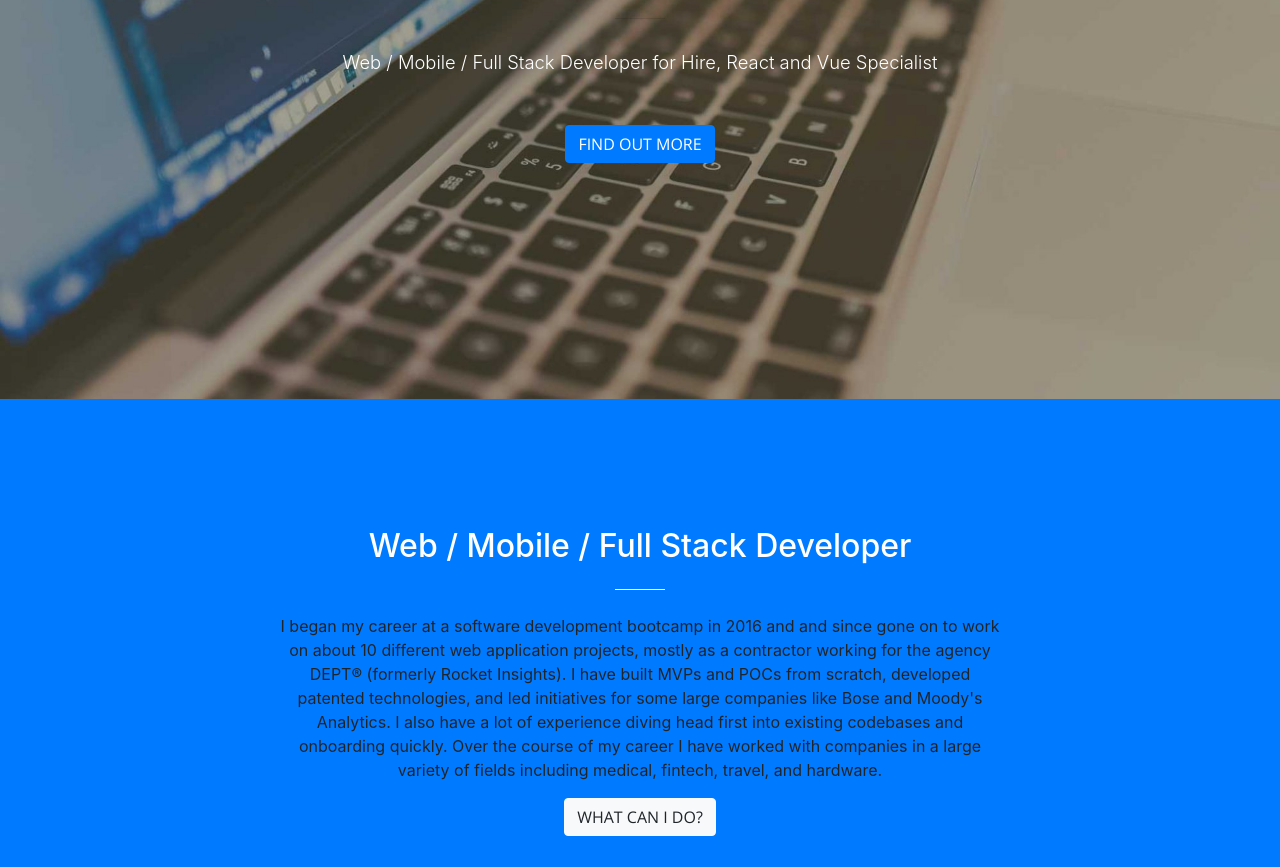
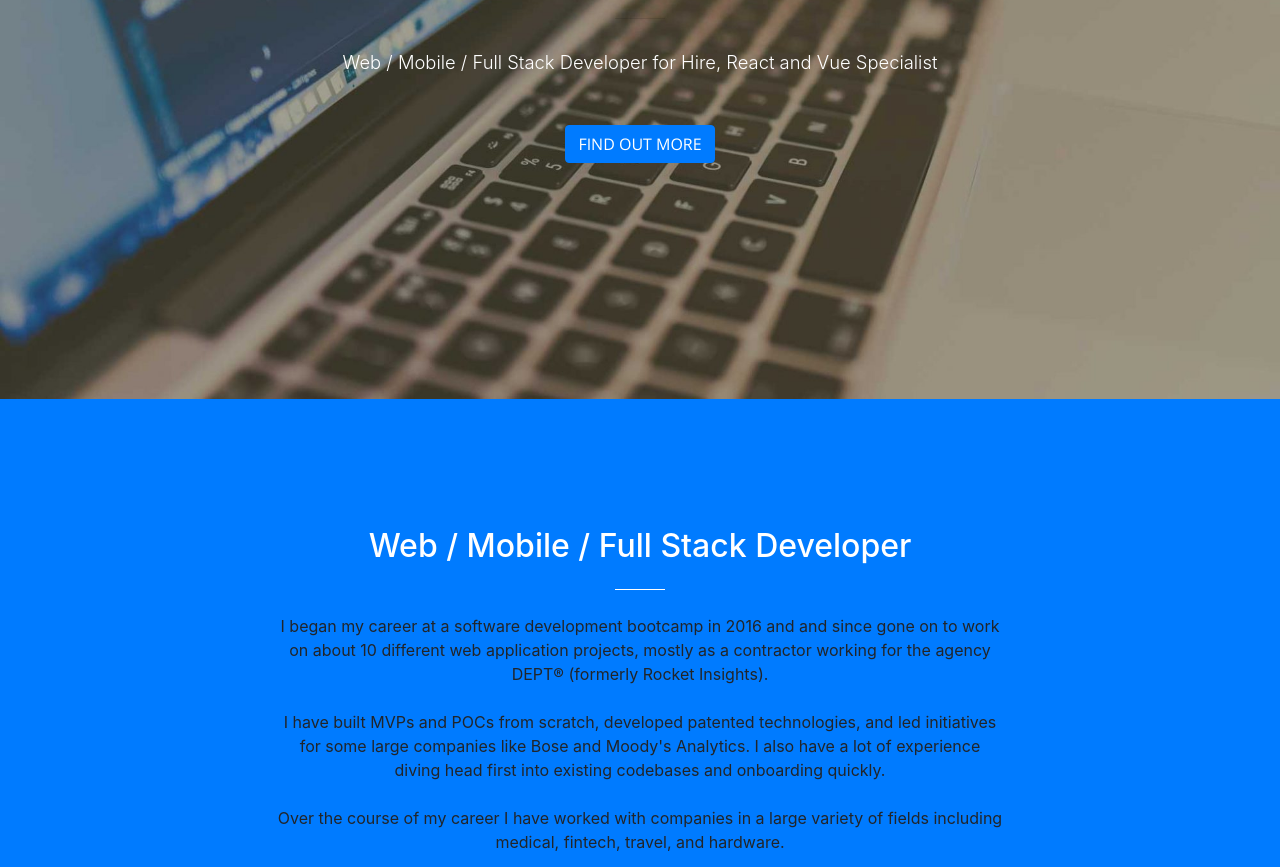
Before and after one commit to yonatanmk/yonatanmk.github.io, a website with bundled scripts: page index.html in a window 1280 px wide. Shown: the part 401-1268 px from the top of the page. Built offline with nearby package versions, Linux system fonts and the light colour scheme.

Commit message:
description

```diff
--- a/index.html
+++ b/index.html
@@ -82,7 +82,7 @@
           <div class="col-lg-8 mx-auto text-center">
             <h2 class="section-heading text-white">Web / Mobile / Full Stack Developer</h2>
             <hr class="light my-4">
-            <p class="text-faded mb-4"></p>I began my career at a software development bootcamp in 2016 and and since gone on to work on about 10 different web application projects, mostly as a contractor working for the agency DEPT® (formerly Rocket Insights). I have built MVPs and POCs from scratch, developed patented technologies, and led initiatives for some large companies like Bose and Moody's Analytics. I also have a lot of experience diving head first into existing codebases and onboarding quickly. Over the course of my career I have worked with companies in a large variety of fields including medical, fintech, travel, and hardware.</p>
+            <p class="text-faded mb-4"></p>I began my career at a software development bootcamp in 2016 and and since gone on to work on about 10 different web application projects, mostly as a contractor working for the agency DEPT® (formerly Rocket Insights).<br><br>I have built MVPs and POCs from scratch, developed patented technologies, and led initiatives for some large companies like Bose and Moody's Analytics. I also have a lot of experience diving head first into existing codebases and onboarding quickly.<br><br>Over the course of my career I have worked with companies in a large variety of fields including medical, fintech, travel, and hardware.</p>
             <a class="btn btn-light btn-xl js-scroll-trigger" href="#skills">What can I do?</a>
           </div>
         </div>
```
